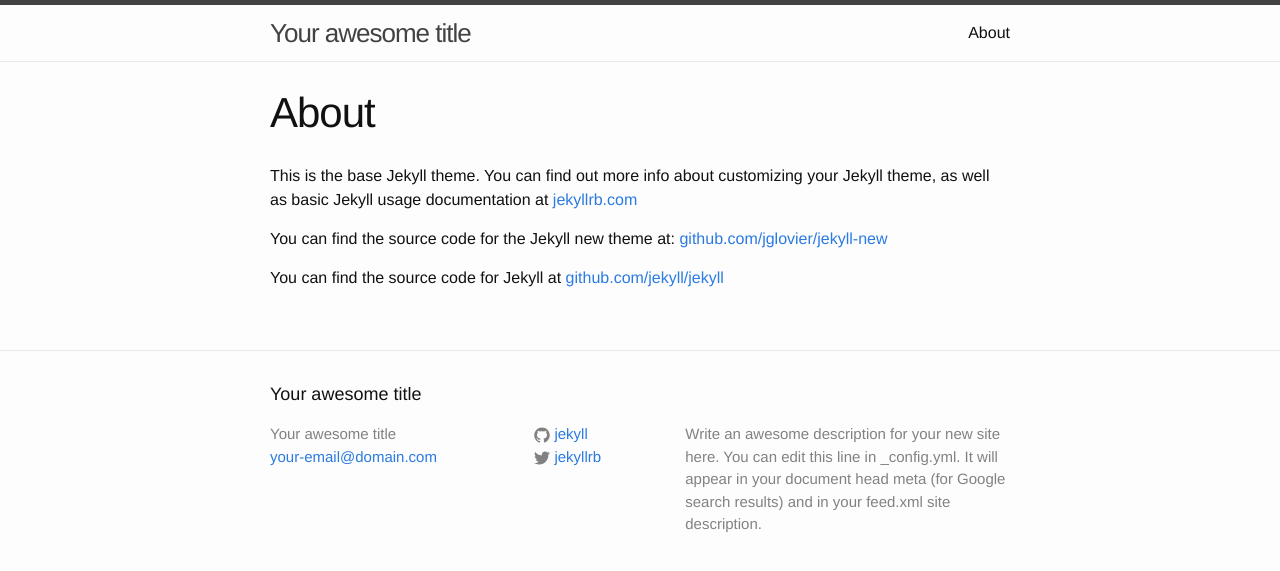
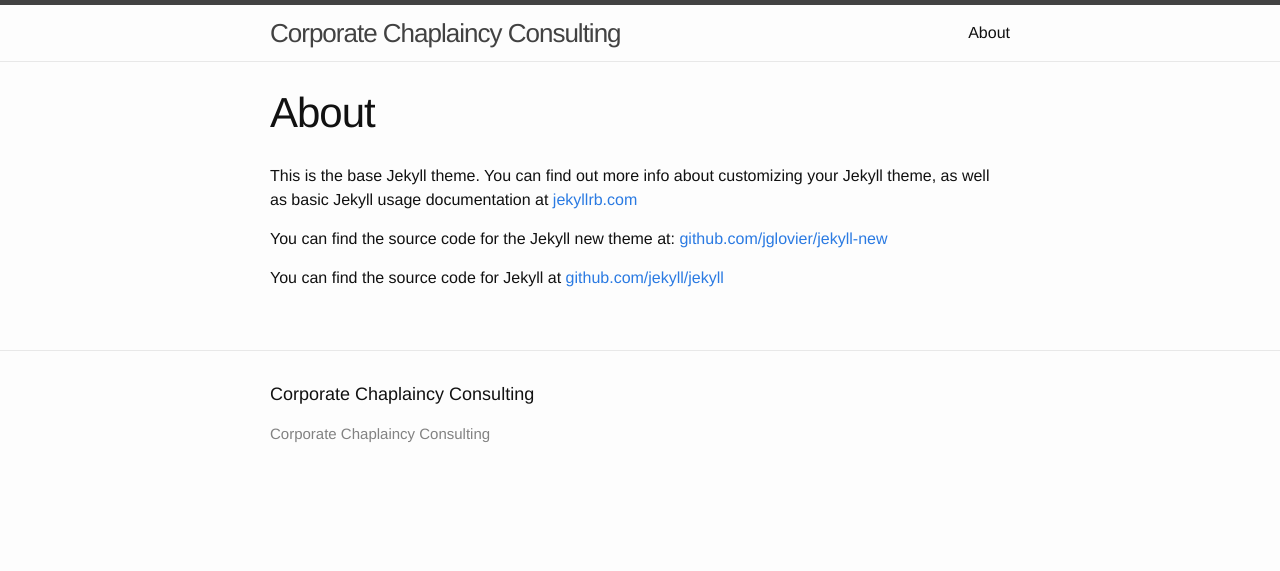
Before and after one commit to matt-cook/corpchaps.com, a Jekyll site: the page built from about.md, in a window 1280 px wide. Shown: the top 571 px of the page. Built offline with Jekyll 4.4.1, drawn with Linux system fonts in a browser that asks for light colours.

Commit message:
Update _config.yml

```diff
--- a/_config.yml
+++ b/_config.yml
@@ -1,14 +1,8 @@
 # Site settings
-title: Your awesome title
-email: your-email@domain.com
-description: > # this means to ignore newlines until "baseurl:"
-  Write an awesome description for your new site here. You can edit this
-  line in _config.yml. It will appear in your document head meta (for
-  Google search results) and in your feed.xml site description.
+title: Corporate Chaplaincy Consulting
+description:
 baseurl: "" # the subpath of your site, e.g. /blog/
-url: "http://yourdomain.com" # the base hostname & protocol for your site
-twitter_username: jekyllrb
-github_username:  jekyll
+url: "http://www.corpchaps.com" # the base hostname & protocol for your site
 
 # Build settings
 markdown: kramdown
```
